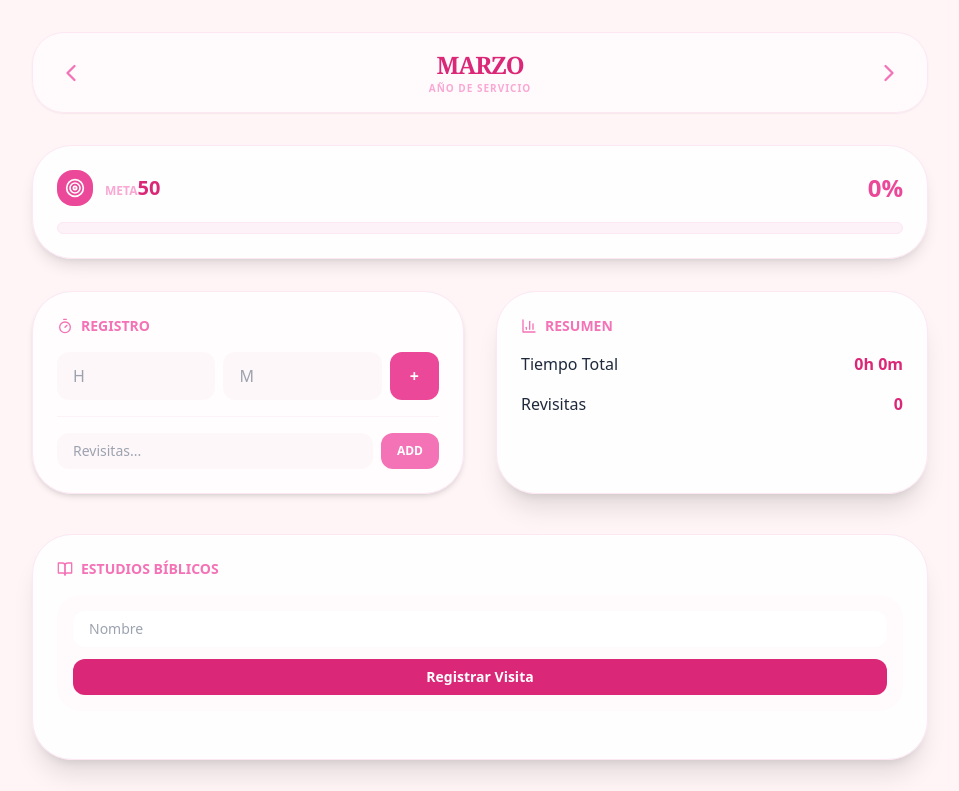
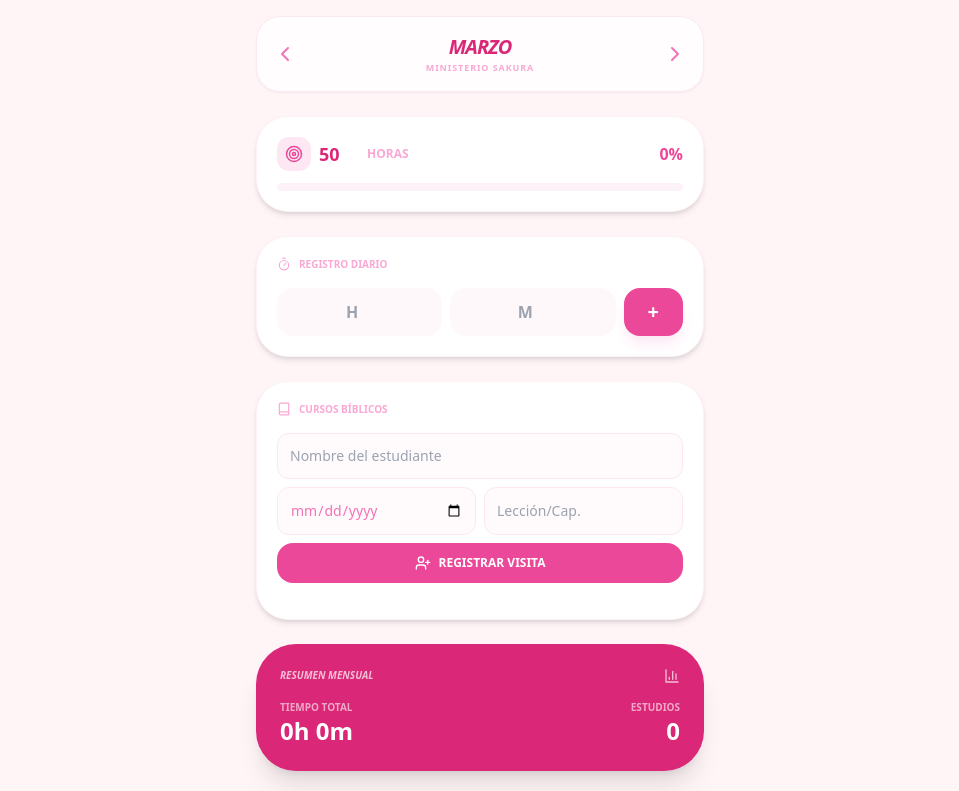
Before and after one commit to otmarycarolina-ship-it/mi-registro-sakura, a React (Create React App) app: page / in a window 1280 px wide. Shown: the top 791 px of the page, without its empty margins (160-1119 px from the left). Built offline with nearby package versions, Linux system fonts and the light colour scheme.

Commit message:
Update App.js

```diff
--- a/src/App.js
+++ b/src/App.js
@@ -2,26 +2,25 @@ import React, { useState, useEffect } from 'react';
 import {
   Calendar, Clock, BookOpen, Trash2, BarChart3,
   Target, Heart, Timer, ChevronRight, ChevronLeft,
-  UserPlus, Send, Save
+  UserPlus, Send, Save, Book
 } from 'lucide-react';
 
 const App = () => {
   const meses = ["Enero", "Febrero", "Marzo", "Abril", "Mayo", "Junio", "Julio", "Agosto", "Septiembre", "Octubre", "Noviembre", "Diciembre"];
   const [mesIndice, setMesIndice] = useState(new Date().getMonth());
 
-  // --- Lógica de Autoguardado (LocalStorage) ---
   const [datosMensuales, setDatosMensuales] = useState(() => {
-    const guardado = localStorage.getItem('sakura_data');
+    const guardado = localStorage.getItem('sakura_data_v2');
     return guardado ? JSON.parse(guardado) : {};
   });
 
   useEffect(() => {
-    localStorage.setItem('sakura_data', JSON.stringify(datosMensuales));
+    localStorage.setItem('sakura_data_v2', JSON.stringify(datosMensuales));
   }, [datosMensuales]);
 
   const mesActualKey = meses[mesIndice];
   const currentData = datosMensuales[mesActualKey] || {
-    meta: 50, horas: 0, minutos: 0, revisitas: 0, estudiantes: []
+    meta: 50, horas: 0, minutos: 0, revisitas: 0, estudios: []
   };
 
   const updateCurrentMonth = (newData) => {
@@ -30,22 +29,27 @@ const App = () => {
     }));
   };
 
-  // --- Función para WhatsApp ---
   const enviarWhatsApp = () => {
+    let textoEstudios = currentData.estudios.length > 0
+      ? currentData.estudios.map(e => `- ${e.nombre} (${e.leccion})`).join('%0A')
+      : 'Ninguno';
+
     const mensaje = `🌸 *Informe de ${mesActualKey}* 🌸%0A%0A` +
                     `⏱️ *Tiempo:* ${currentData.horas}h ${currentData.minutos}m%0A` +
                     `🔄 *Revisitas:* ${currentData.revisitas}%0A` +
-                    `📖 *Estudios:* ${currentData.estudiantes.length}%0A%0A` +
+                    `📖 *Estudios:* ${currentData.estudiantes ? currentData.estudiantes.length : 0}%0A%0A` +
+                    `📚 *Detalle de Cursos:*%0A${textoEstudios}%0A%0A` +
                     `_Enviado desde mi Registro Sakura_`;
 
     window.open(`https://wa.me/?text=${mensaje}`, '_blank');
   };
 
-  // Estados locales
   const [nuevaHora, setNuevaHora] = useState('');
   const [nuevoMinuto, setNuevoMinuto] = useState('');
   const [nuevaRevisita, setNuevaRevisita] = useState('');
-  const [nuevoEstudiante, setNuevoEstudiante] = useState({ nombre: '', fecha: '', leccion: '' });
+
+  // Nuevo estado para los 3 campos de estudio
+  const [estudioTemp, setEstudioTemp] = useState({ nombre: '', fecha: '', leccion: '' });
 
   const agregarTiempo = () => {
     let h = parseInt(nuevaHora) || 0;
@@ -57,95 +61,112 @@ const App = () => {
     }
   };
 
-  const agregarEstudiante = () => {
-    if (nuevoEstudiante.nombre) {
-      updateCurrentMonth({ estudiantes: [...currentData.estudiantes, { ...nuevoEstudiante, id: Date.now() }] });
-      setNuevoEstudiante({ nombre: '', fecha: '', leccion: '' });
+  const agregarEstudio = () => {
+    if (estudioTemp.nombre && estudioTemp.fecha) {
+      const listaActual = currentData.estudios || [];
+      updateCurrentMonth({
+        estudios: [...listaActual, { ...estudioTemp, id: Date.now() }]
+      });
+      setEstudioTemp({ nombre: '', fecha: '', leccion: '' });
     }
   };
 
+  const borrarEstudio = (id) => {
+    updateCurrentMonth({
+      estudios: currentData.estudios.filter(e => e.id !== id)
+    });
+  };
+
   const porcentaje = Math.min(100, (currentData.horas / currentData.meta) * 100);
-  const SakuraIcon = ({ className }) => (
-    <svg viewBox="0 0 24 24" fill="currentColor" className={className}><path d="M12,22C12,22 15,18.5 15,15.5C15,13.5 13.5,12 12,12C10.5,12 9,13.5 9,15.5C9,18.5 12,22 12,22M12,2C12,2 9,5.5 9,8.5C9,10.5 10.5,12 12,12C13.5,12 15,10.5 15,8.5C15,5.5 12,2 12,2M2,12C2,12 5.5,15 8.5,15C10.5,15 12,13.5 12,12C12,10.5 10.5,9 8.5,9C5.5,9 2,12 2,12M22,12C22,12 18.5,9 15.5,9C13.5,9 12,10.5 12,12C12,13.5 13.5,15 15.5,15C18.5,15 22,12 22,12Z" /></svg>
-  );
 
   return (
-    <div className="min-h-screen bg-[#fff5f7] p-4 md:p-8 font-sans text-slate-800 relative overflow-hidden pb-24">
-      <div className="absolute top-[-5%] left-[-5%] text-pink-100 opacity-50 rotate-45"><SakuraIcon className="w-64 h-64" /></div>
-      <div className="max-w-4xl mx-auto relative z-10">
+    <div className="min-h-screen bg-[#fff5f7] p-4 font-sans text-slate-800 pb-20">
+      <div className="max-w-md mx-auto">
 
-        <nav className="flex items-center justify-between mb-8 bg-white/60 backdrop-blur-md p-4 rounded-[2rem] shadow-sm border border-pink-100">
-          <button onClick={() => setMesIndice((mesIndice - 1 + 12) % 12)} className="p-2 text-pink-400"><ChevronLeft size={28} /></button>
+        {/* Navegación de Mes */}
+        <nav className="flex items-center justify-between mb-6 bg-white/80 backdrop-blur-sm p-4 rounded-3xl shadow-sm border border-pink-100">
+          <button onClick={() => setMesIndice((mesIndice - 1 + 12) % 12)} className="text-pink-400"><ChevronLeft /></button>
           <div className="text-center">
-            <h1 className="text-2xl font-serif font-black text-pink-600 uppercase tracking-tighter">{mesActualKey}</h1>
-            <p className="text-[10px] font-bold text-pink-300 uppercase tracking-widest">Año de Servicio</p>
+            <h1 className="text-xl font-black text-pink-600 uppercase italic tracking-tighter">{mesActualKey}</h1>
+            <p className="text-[9px] font-bold text-pink-300 uppercase tracking-widest">Ministerio Sakura</p>
           </div>
-          <button onClick={() => setMesIndice((mesIndice + 1) % 12)} className="p-2 text-pink-400"><ChevronRight size={28} /></button>
+          <button onClick={() => setMesIndice((mesIndice + 1) % 12)} className="text-pink-400"><ChevronRight /></button>
         </nav>
 
-        <section className="bg-white/90 p-6 rounded-[2.5rem] shadow-lg border border-pink-100 mb-8">
-          <div className="flex items-center justify-between mb-4">
-            <div className="flex items-center gap-3">
-              <div className="bg-pink-500 p-2 rounded-2xl text-white"><Target size={20} /></div>
-              <div>
-                <span className="text-xs font-bold text-pink-300 uppercase">Meta</span>
-                <input type="number" value={currentData.meta} onChange={(e) => updateCurrentMonth({ meta: Number(e.target.value) })} className="w-12 font-black text-xl text-pink-600 bg-transparent focus:outline-none" />
-              </div>
+        {/* Meta de Horas */}
+        <section className="bg-white p-5 rounded-[2rem] shadow-md border border-pink-50 mb-6">
+          <div className="flex justify-between items-center mb-3">
+            <div className="flex items-center gap-2">
+              <div className="bg-pink-100 p-2 rounded-xl text-pink-500"><Target size={18}/></div>
+              <input type="number" value={currentData.meta} onChange={(e) => updateCurrentMonth({ meta: Number(e.target.value) })} className="w-10 font-bold text-lg text-pink-600 bg-transparent focus:outline-none" />
+              <span className="text-xs font-bold text-pink-300 uppercase">Horas</span>
             </div>
-            <p className="text-2xl font-black text-pink-500">{porcentaje.toFixed(0)}%</p>
+            <span className="font-black text-pink-500">{porcentaje.toFixed(0)}%</span>
           </div>
-          <div className="h-3 w-full bg-pink-50 rounded-full overflow-hidden border border-pink-100"><div className="h-full bg-pink-500 transition-all duration-700" style={{ width: `${porcentaje}%` }} /></div>
+          <div className="h-2 w-full bg-pink-50 rounded-full overflow-hidden">
+            <div className="h-full bg-pink-400 transition-all duration-500" style={{ width: `${porcentaje}%` }} />
+          </div>
         </section>
 
-        <div className="grid grid-cols-1 md:grid-cols-2 gap-8 mb-10">
-          <section className="bg-white/80 p-6 rounded-[2.5rem] shadow-md border border-pink-100">
-            <h2 className="text-sm font-black uppercase text-pink-400 mb-4 flex items-center gap-2"><Timer size={16} /> Registro</h2>
-            <div className="flex gap-2 mb-4">
-              <input type="number" placeholder="H" className="w-full bg-pink-50/50 rounded-xl px-4 py-3 text-pink-700" value={nuevaHora} onChange={e => setNuevaHora(e.target.value)} />
-              <input type="number" placeholder="M" className="w-full bg-pink-50/50 rounded-xl px-4 py-3 text-pink-700" value={nuevoMinuto} onChange={e => setNuevoMinuto(e.target.value)} />
-              <button onClick={agregarTiempo} className="bg-pink-500 text-white px-5 rounded-xl font-bold">+</button>
+        {/* Registro Diario */}
+        <section className="bg-white p-5 rounded-[2rem] shadow-md border border-pink-50 mb-6">
+          <h2 className="text-[10px] font-black uppercase text-pink-300 mb-4 flex items-center gap-2"><Timer size={14} /> Registro Diario</h2>
+          <div className="flex gap-2">
+            <input type="number" placeholder="H" value={nuevaHora} onChange={e => setNuevaHora(e.target.value)} className="w-full bg-pink-50/50 rounded-2xl p-3 text-center font-bold text-pink-600" />
+            <input type="number" placeholder="M" value={nuevoMinuto} onChange={e => setNuevoMinuto(e.target.value)} className="w-full bg-pink-50/50 rounded-2xl p-3 text-center font-bold text-pink-600" />
+            <button onClick={agregarTiempo} className="bg-pink-500 text-white px-6 rounded-2xl font-black text-xl shadow-lg shadow-pink-100">+</button>
+          </div>
+        </section>
+
+        {/* CURSOS BÍBLICOS (La nueva parte) */}
+        <section className="bg-white p-5 rounded-[2rem] shadow-md border border-pink-50 mb-6">
+          <h2 className="text-[10px] font-black uppercase text-pink-300 mb-4 flex items-center gap-2"><Book size={14} /> Cursos Bíblicos</h2>
+          <div className="space-y-2 mb-4">
+            <input type="text" placeholder="Nombre del estudiante" value={estudioTemp.nombre} onChange={e => setEstudioTemp({...estudioTemp, nombre: e.target.value})} className="w-full bg-pink-50/30 border border-pink-100 rounded-xl p-3 text-sm" />
+            <div className="flex gap-2">
+              <input type="date" value={estudioTemp.fecha} onChange={e => setEstudioTemp({...estudioTemp, fecha: e.target.value})} className="w-full bg-pink-50/30 border border-pink-100 rounded-xl p-3 text-sm text-pink-400" />
+              <input type="text" placeholder="Lección/Cap." value={estudioTemp.leccion} onChange={e => setEstudioTemp({...estudioTemp, leccion: e.target.value})} className="w-full bg-pink-50/30 border border-pink-100 rounded-xl p-3 text-sm" />
             </div>
-            <div className="flex gap-2 pt-4 border-t border-pink-50">
-              <input type="number" placeholder="Revisitas..." className="flex-1 bg-pink-50/50 rounded-xl px-4 py-2 text-sm" value={nuevaRevisita} onChange={e => setNuevaRevisita(e.target.value)} />
-              <button onClick={() => { updateCurrentMonth({ revisitas: currentData.revisitas + (parseInt(nuevaRevisita) || 0) }); setNuevaRevisita(''); }} className="bg-pink-400 text-white px-4 rounded-xl font-bold text-xs">ADD</button>
-            </div>
-          </section>
+            <button onClick={agregarEstudio} className="w-full bg-pink-500 text-white p-3 rounded-2xl font-black text-xs uppercase flex items-center justify-center gap-2">
+              <UserPlus size={16}/> Registrar Visita
+            </button>
+          </div>
 
-          <section className="bg-white/90 p-6 rounded-[2.5rem] shadow-xl border border-pink-100">
-            <h2 className="text-sm font-black uppercase text-pink-400 mb-4 flex items-center gap-2"><BarChart3 size={16} /> Resumen</h2>
-            <div className="space-y-4">
-              <div className="flex justify-between"><span>Tiempo Total</span><span className="font-black text-pink-600">{currentData.horas}h {currentData.minutos}m</span></div>
-              <div className="flex justify-between"><span>Revisitas</span><span className="font-black text-pink-600">{currentData.revisitas}</span></div>
-            </div>
-          </section>
-        </div>
-
-        <section className="bg-white/90 p-6 rounded-[2.5rem] shadow-xl border border-pink-100 mb-8">
-          <h2 className="text-sm font-black uppercase text-pink-400 mb-4 flex items-center gap-2"><BookOpen size={16} /> Estudios Bíblicos</h2>
-          <div className="space-y-3 mb-6 bg-pink-50/30 p-4 rounded-3xl">
-            <input type="text" placeholder="Nombre" className="w-full bg-white rounded-xl px-4 py-2 text-sm" value={nuevoEstudiante.nombre} onChange={e => setNuevoEstudiante({...nuevoEstudiante, nombre: e.target.value})} />
-            <button onClick={agregarEstudiante} className="w-full bg-pink-600 text-white py-2 rounded-xl font-bold text-sm">Registrar Visita</button>
-          </div>
-          <div className="space-y-3">
-            {currentData.estudiantes.map(est => (
-              <div key={est.id} className="flex justify-between items-center bg-white border border-pink-50 p-4 rounded-2xl">
-                <span className="font-black text-pink-700">{est.nombre}</span>
-                <button onClick={() => updateCurrentMonth({ estudiantes: currentData.estudiantes.filter(e => e.id !== est.id) })} className="text-red-300"><Trash2 size={16} /></button>
+          <div className="space-y-2">
+            {(currentData.estudios || []).map(est => (
+              <div key={est.id} className="flex justify-between items-center bg-pink-50/20 p-3 rounded-2xl border border-pink-50">
+                <div className="flex flex-col">
+                  <span className="font-bold text-pink-700 text-sm">{est.nombre}</span>
+                  <span className="text-[10px] text-pink-300 font-bold">{est.fecha} — {est.leccion}</span>
+                </div>
+                <button onClick={() => borrarEstudio(est.id)} className="text-pink-200 hover:text-red-400 transition-colors"><Trash2 size={16}/></button>
               </div>
             ))}
           </div>
         </section>
 
-        <div className="flex flex-col gap-4 mt-8">
-          <button onClick={() => alert("¡Tus datos están seguros en este teléfono!")} className="bg-white border-2 border-pink-200 text-pink-500 py-4 rounded-3xl font-black uppercase flex items-center justify-center gap-3 shadow-sm">
-            <Save size={20} /> Datos Guardados
-          </button>
-          <button onClick={enviarWhatsApp} className="bg-pink-600 text-white py-4 rounded-3xl font-black uppercase flex items-center justify-center gap-3 hover:bg-pink-700 shadow-lg active:scale-95">
-            <Send size={20} /> Enviar Informe de {mesActualKey}
-          </button>
-        </div>
+        {/* Resumen Final */}
+        <section className="bg-pink-600 p-6 rounded-[2.5rem] shadow-xl text-white mb-6">
+          <div className="flex justify-between items-center mb-4">
+             <span className="text-[10px] font-black uppercase opacity-70 italic">Resumen Mensual</span>
+             <BarChart3 size={16} className="opacity-70"/>
+          </div>
+          <div className="grid grid-cols-2 gap-4">
+            <div>
+              <p className="text-[10px] font-bold uppercase opacity-60">Tiempo Total</p>
+              <p className="text-2xl font-black">{currentData.horas}h {currentData.minutos}m</p>
+            </div>
+            <div className="text-right">
+              <p className="text-[10px] font-bold uppercase opacity-60">Estudios</p>
+              <p className="text-2xl font-black">{(currentData.estudios || []).length}</p>
+            </div>
+          </div>
+        </section>
 
-        <footer className="mt-16 text-center opacity-30 font-black text-[10px] uppercase tracking-[0.5em]">🌸 Ministerio Sakura 🌸</footer>
+        <button onClick={enviarWhatsApp} className="w-full bg-white border-2 border-pink-100 text-pink-500 p-4 rounded-3xl font-black uppercase flex items-center justify-center gap-3 shadow-sm active:scale-95 transition-all">
+          <Send size={20} /> Enviar Informe a WhatsApp
+        </button>
+
       </div>
     </div>
   );
```
